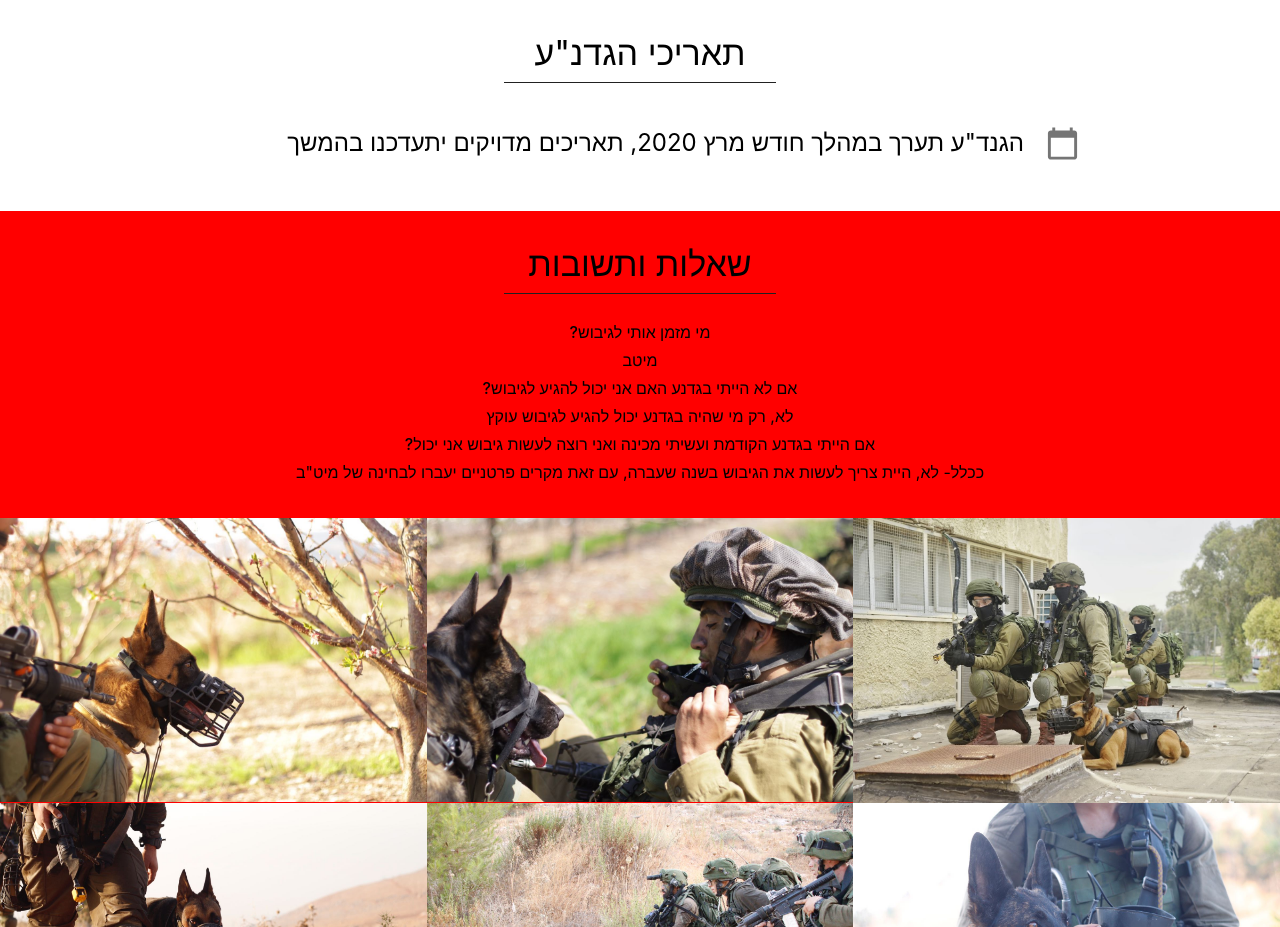
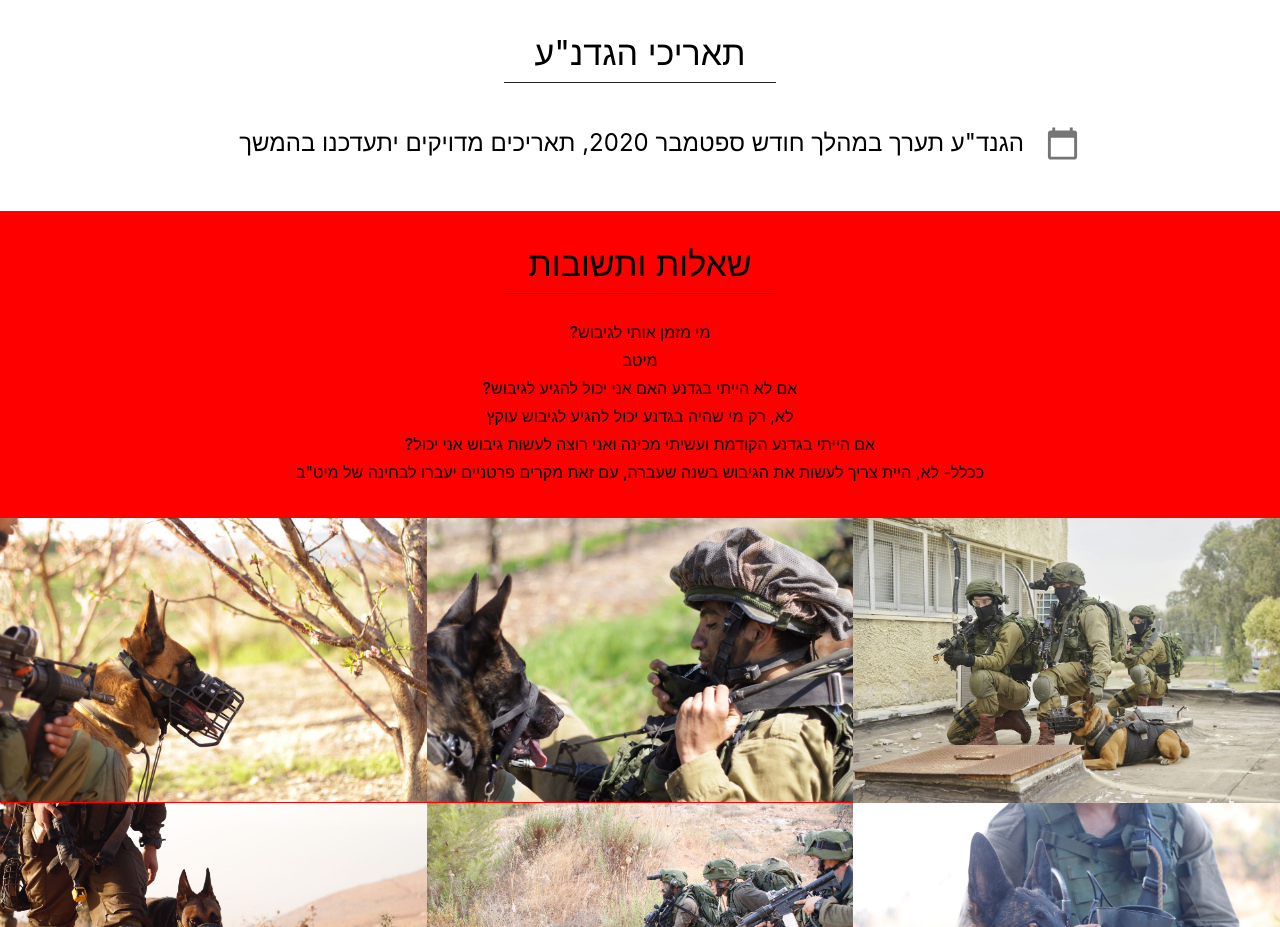
Before and after one commit to sushi30/oketz-website-react, a React (Create React App) app: page / in a window 1280 px wide. Shown: the part 1900-2827 px from the top of the page. Built offline with nearby package versions, Linux system fonts and the light colour scheme.

Commit message:
fixed dates

```diff
--- a/src/sections/Dates.js
+++ b/src/sections/Dates.js
@@ -20,7 +20,7 @@ export default ({ even }) => (
             <CalendarIcon fontSize="large" />
           </ListItemIcon>
           <ListItemText
-            primary="הגנד&quot;ע תערך במהלך חודש מרץ 2020, תאריכים מדויקים יתעדכנו בהמשך"
+            primary="הגנד&quot;ע תערך במהלך חודש ספטמבר 2020, תאריכים מדויקים יתעדכנו בהמשך"
             primaryTypographyProps={{ variant: "h5" }}
             style={{ textAlign: "right" }}
           />
```
